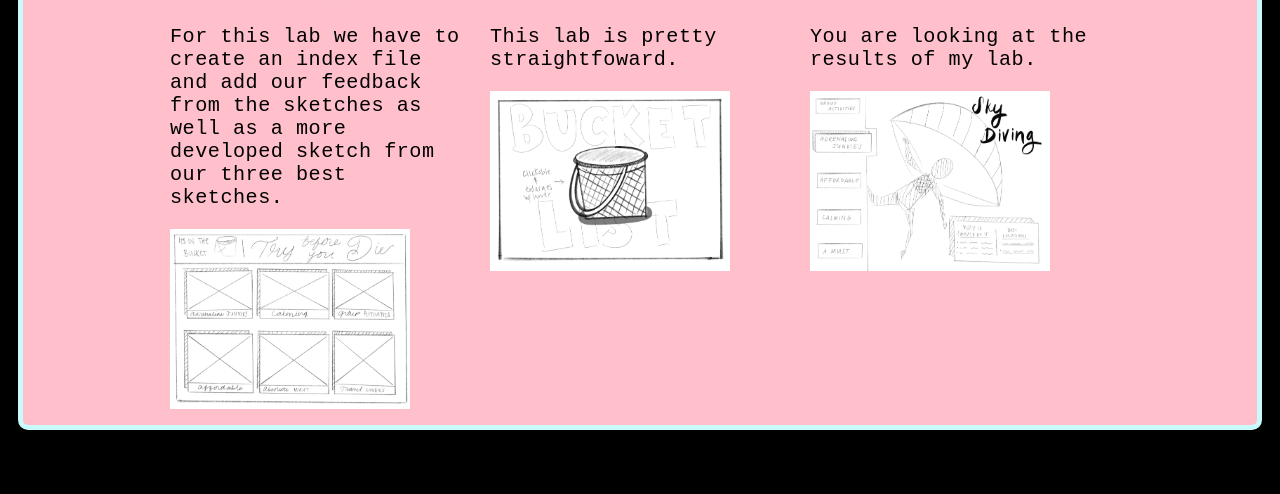
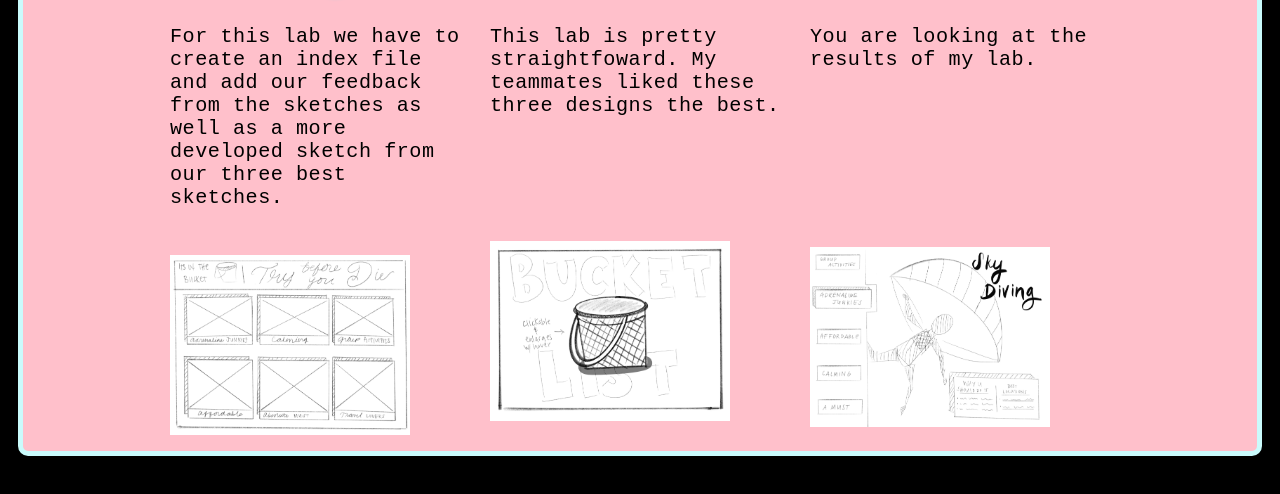
Before and after one commit to miaka07/cst251, a plain HTML site: page lab21/index.html in a window 1280 px wide. Shown: the part 232-726 px from the top of the page. Drawn offline with Linux system fonts and the light colour scheme.

Commit message:
Update index.html

```diff
--- a/lab21/index.html
+++ b/lab21/index.html
@@ -27,6 +27,8 @@
               <p>
                 For this lab we have to create an index file and add our feedback from the sketches as well as a more developed sketch from our three best sketches.
               </p>
+
+              <br>
               <img src="img/1.jpg" alt="1">
             </section>
             <section>
@@ -34,8 +36,12 @@
                 <span>Problems</span>
               </h2>
               <p>
-                This lab is pretty straightfoward.
+                This lab is pretty straightfoward. My teammates liked these three designs the best.
               </p>
+              <br>
+              <br>
+              <br>
+              <br>
               <img src="img/2.jpg" alt="2">
             </section>
             <section>
@@ -45,6 +51,12 @@
               <p>
                 You are looking at the results of my lab.
               </p>
+              <br>
+              <br>
+              <br>
+              <br>
+              <br>
+              <br>
               <img src="img/3.jpg" alt="3">
             </section>
 
```
